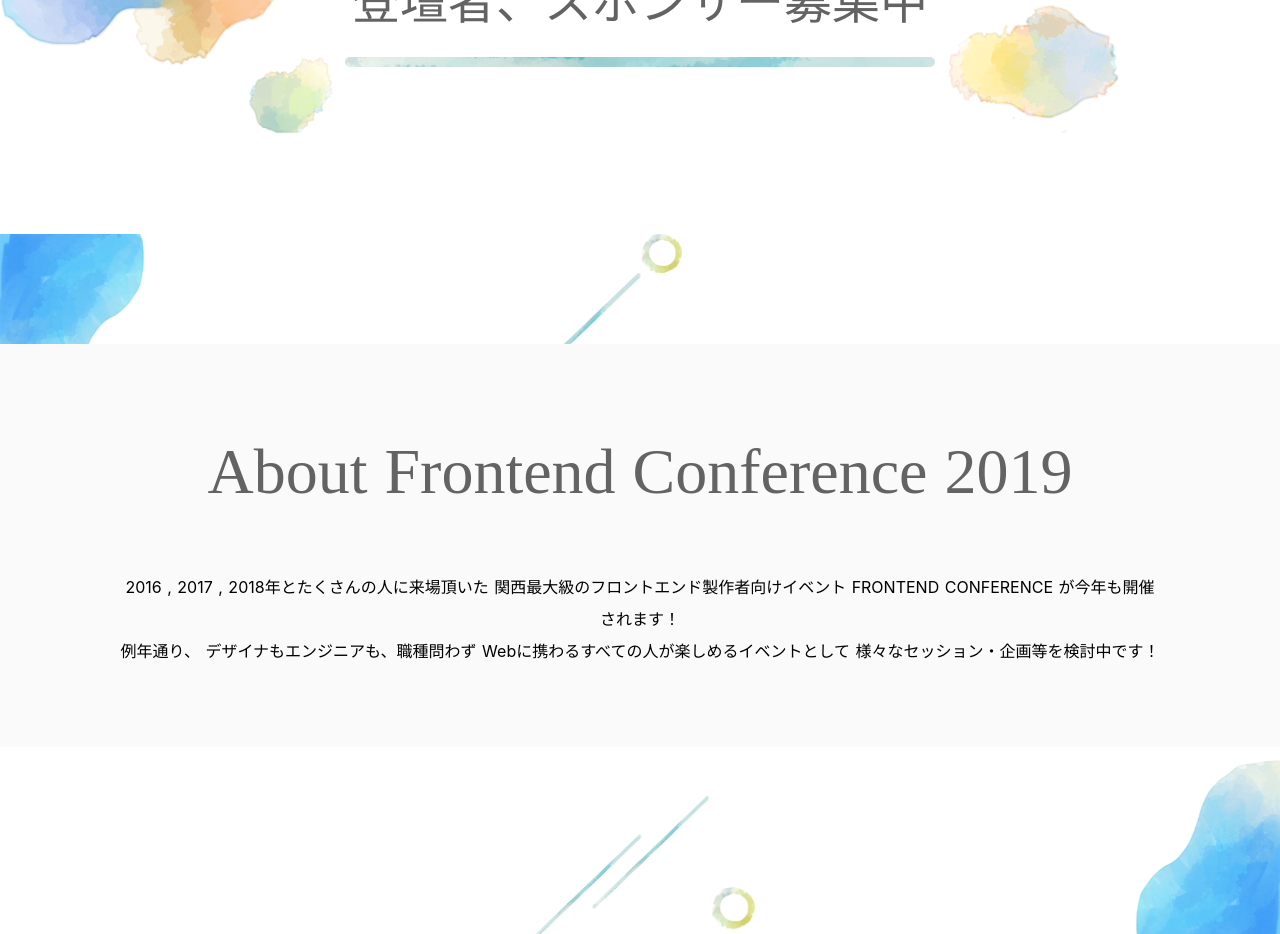
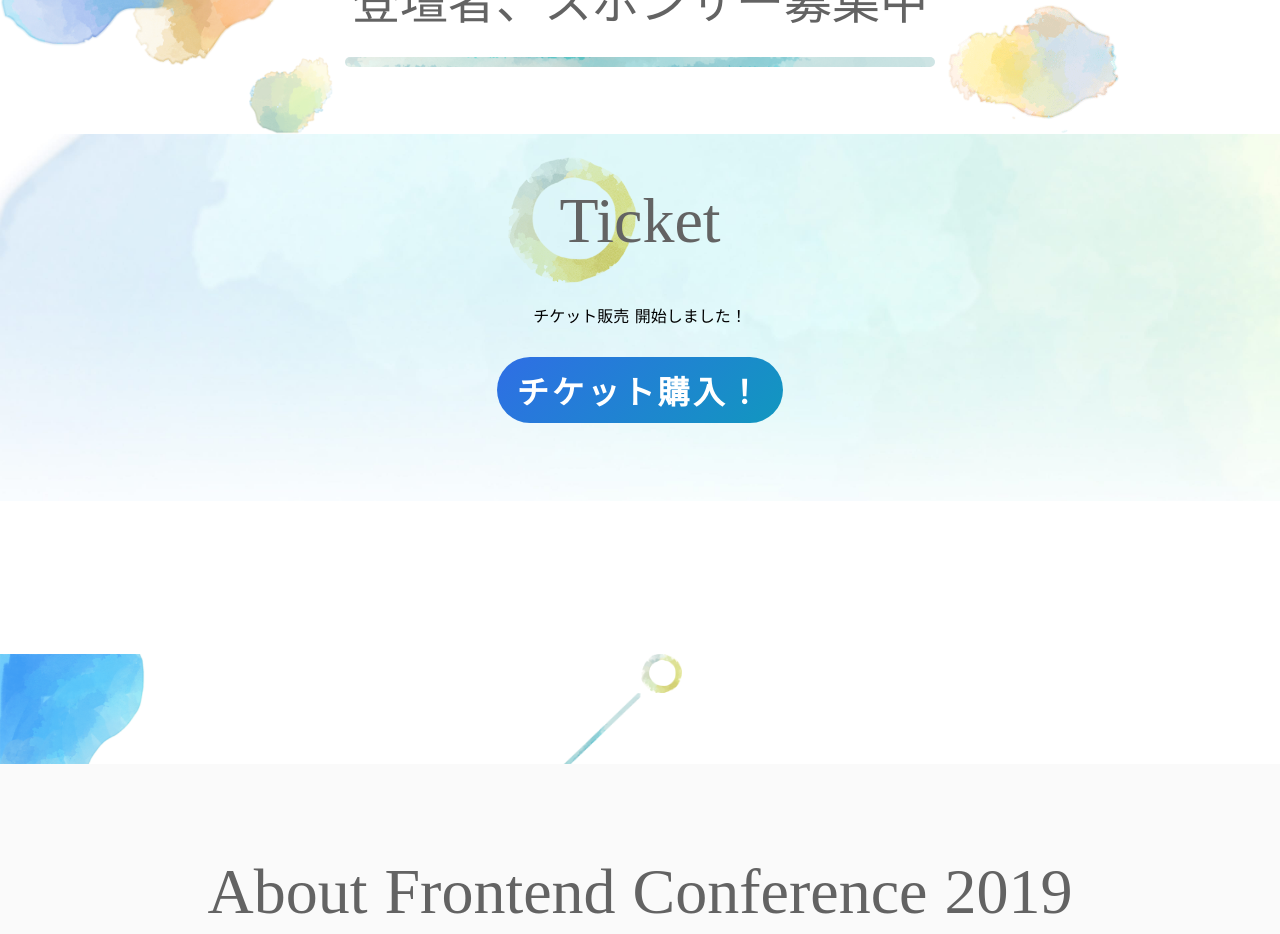
Before and after one commit to kfug/frontconf2019, a Nuxt app: page / in a window 1280 px wide. Shown: the part 840-1774 px from the top of the page. Built offline with nearby package versions, Linux system fonts and the light colour scheme.

Commit message:
チケットセクションのコーディング

```diff
--- /dev/null
+++ b/components/top/Ticket.vue
@@ -0,0 +1,80 @@
+<template>
+  <section>
+    <div class="p-ticket">
+      <div class="c-container">
+        <div class="p-ticket__container">
+          <h1 class="p-ticket__heading">
+            Ticket
+          </h1>
+          <p class="p-ticket__description">
+            チケット販売<br class="p-sp" />
+            開始しました！
+          </p>
+          <a
+            class="p-ticket__btn"
+            href="#" target="_blank"
+          >
+            チケット購入！
+          </a>
+        </div>
+      </div>
+    </div>
+  </section>
+</template>
+
+<script>
+  export default {
+    name: "Ticket.vue"
+  }
+</script>
+
+<style lang="scss" scoped>
+@import "~/assets/scss/_library.scss";
+
+.p-ticket {
+  width: 100%;
+  text-align: center;
+  background-image: url("~assets/img/fc2019Web_tikets_test.jpg");
+  background-size: cover;
+  background-repeat: no-repeat;
+  @include desktop {
+    background-size: contain;
+  }
+}
+.p-ticket__container {
+  height: 400px;
+  @include desktop {
+    height: calc(100px + 10vw * 2.5);
+  }
+}
+.p-ticket__heading {
+  @include c-secHeading-left;
+  margin: 80px auto 40px;
+  @include desktop {
+    margin: 50px auto calc(10vw * 0.9 - 70px);
+  }
+}
+.p-ticket__description {
+  margin-bottom: 30px;
+  @include desktop {
+    margin-bottom: calc(10vw * 0.7 - 60px);
+  }
+}
+.p-ticket__btn {
+  position: relative;
+  @include c-btn;
+  &::after {
+    content: "\f35d";
+    font-family: "Font Awesome 5 Free";
+    position: absolute;
+    top: 50%;
+    right: 20px;
+    transform: translateY(-50%);
+  }
+}
+.p-sp {
+  @include desktop {
+    display: none;
+  }
+}
+</style>
--- a/pages/index.vue
+++ b/pages/index.vue
@@ -1,6 +1,7 @@
 <template>
   <main>
     <p-hero></p-hero>
+    <p-ticket></p-ticket>
     <p-about></p-about>
     <p-wantsponsor></p-wantsponsor>
     <p-sponsors></p-sponsors>
@@ -11,6 +12,7 @@
 
 <script>
 import PHero from "~/components/top/Hero.vue";
+import PTicket from "~/components/top/Ticket.vue";
 import PAbout from "~/components/top/About.vue";
 import PSponsors from "~/components/top/Sponsors.vue";
 import PWantsponsor from "~/components/top/Wantsponsor.vue";
@@ -20,6 +22,7 @@
 export default {
   components: {
     PHero,
+    PTicket,
     PAbout,
     PWantsponsor,
     PSponsors,
```
Also changed, not shown: assets/img/fc2019Web_tikets_test.jpg (added).
